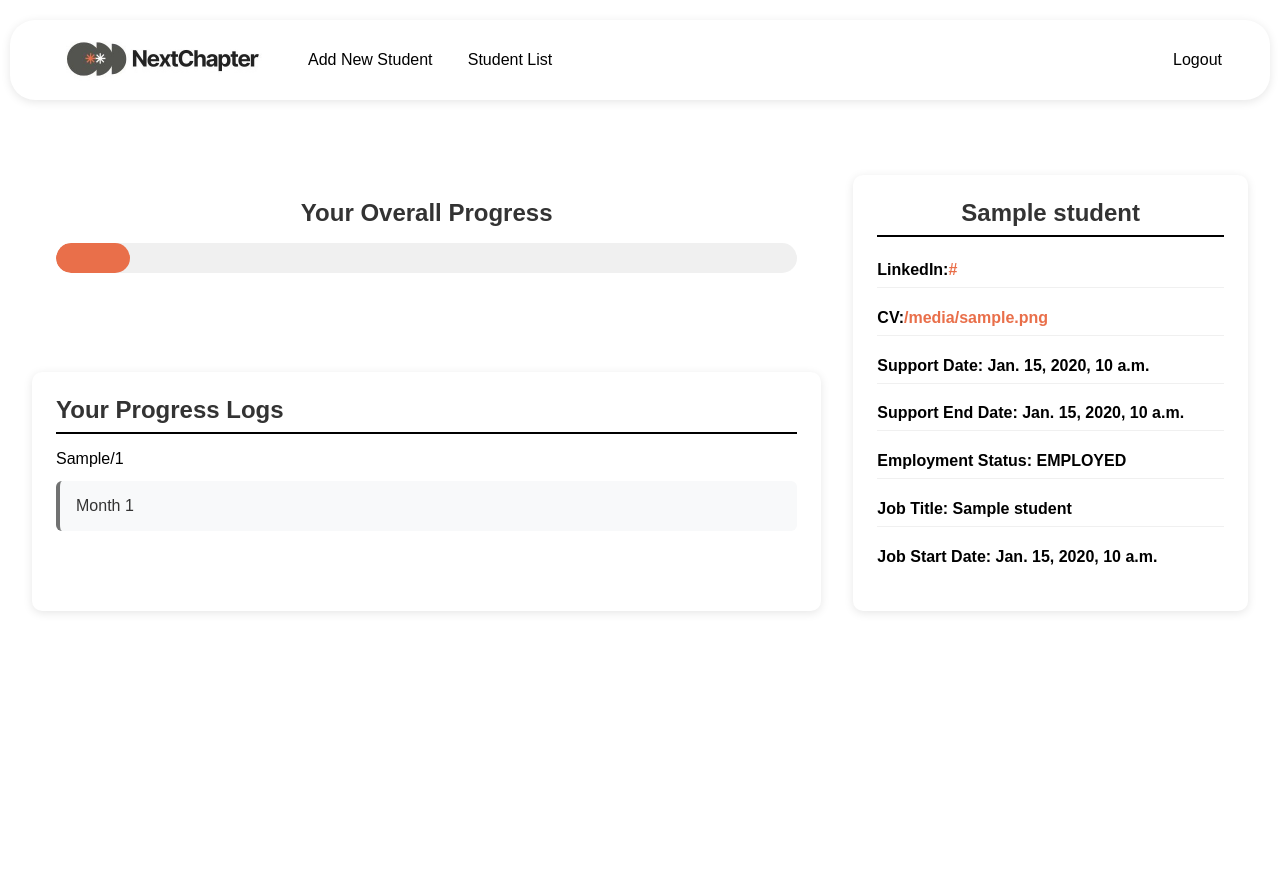
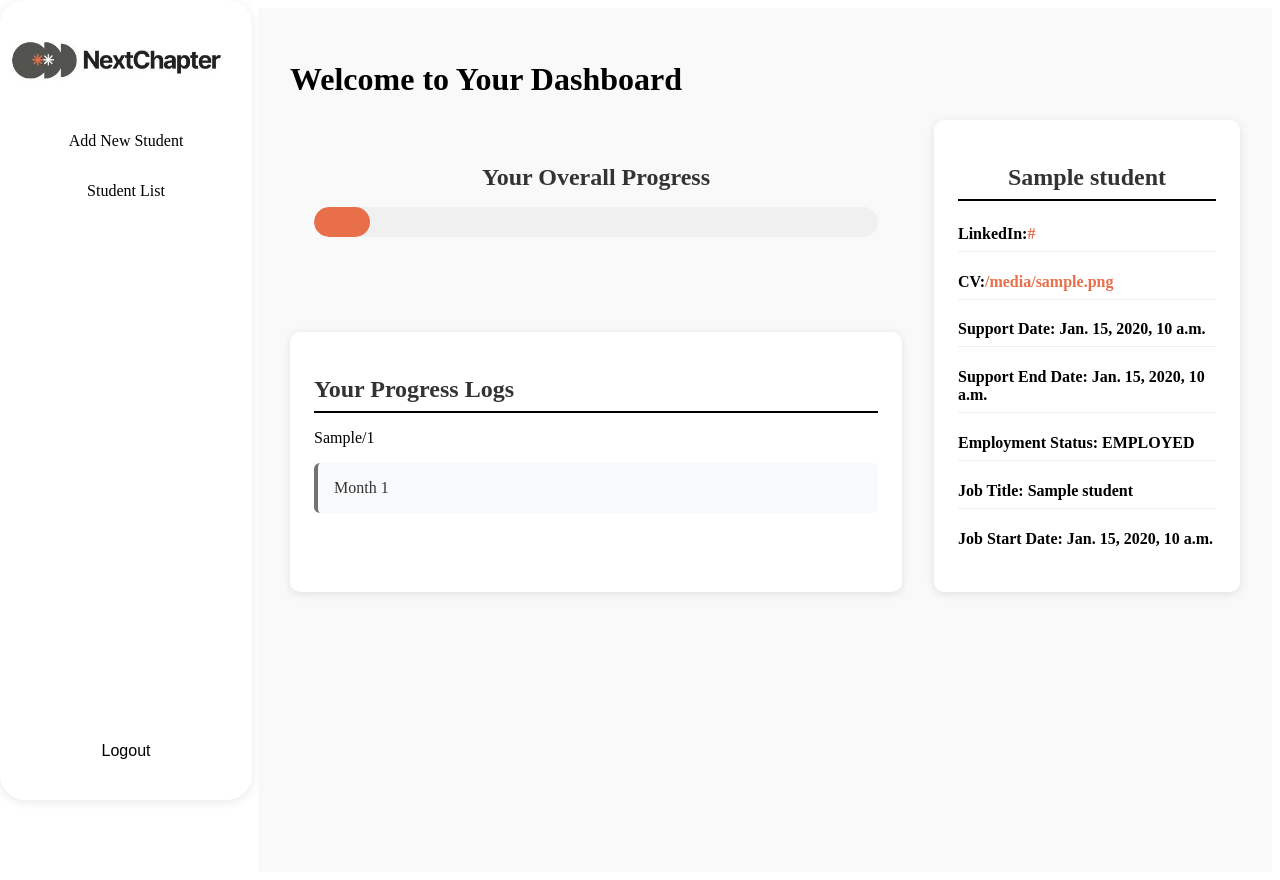
Before and after one commit to zahralmosawi/NextChapter, a Django app: template main_app/templates/student/dashboard.html in a window 1280 px wide. Before the commit the page ends 613 px from the top, so only its background shows below. Run offline with Django 5.2, Linux system fonts and the light colour scheme; the template is opened without the code that fills it: most values are stand-ins (such as "Sample title", 1, 10 or a date in 2020).

Commit message:
changed the base style

```diff
--- a/main_app/static/base.css
+++ b/main_app/static/base.css
@@ -1,80 +1,78 @@
-* {
-    margin: 0;
-    padding: 0;
-    box-sizing: border-box;
-}
-
-h1{
-    color: rgb(255, 255, 255);
-}
-
-body {
-    font-family: Arial, sans-serif;
-    padding-top: 80px;
-    background-color: #ffffff;
-}
-
 .header {
     position: fixed;
-    top: 20px;
-    left: 10px;
-    right: 10px;
-    background: rgb(255, 255, 255);
-    box-shadow: 0 2px 10px rgba(0,0,0,0.1);
-    padding: 1rem 2rem;
+    top: 0;
+    left: 0;
+    bottom: 0;
+    width: 220px;
+    background: #ffffff;
+    box-shadow: 0 2px 10px rgba(36, 36, 36, 0.1);
+    padding: 2rem 1rem;
     border-radius: 25px;
     display: flex;
-    justify-content: space-between;
+    flex-direction: column;
     align-items: center;
+    justify-content: flex-start;
     z-index: 1000;
-    height: 80px;
 }
 
 #logo {
-    height: 55px;
+    height: 60px;
     width: auto;
+    margin-bottom: 2rem;
     object-fit: contain;
     background: transparent;
     mix-blend-mode: multiply;
+    margin-left: -10px;
 }
 
 .header nav {
     display: flex;
-    gap: 0.2rem;
+    flex-direction: column;
+    gap: 1rem;
     align-items: center;
+    width: 100%;
 }
 
 .header nav a {
     text-decoration: none;
     color: #000000;
     padding: 0.5rem 1rem;
+    width: 100%;
+    text-align: center;
+    border-radius: 8px;
     transition: all 0.3s ease;
 }
 
 .header nav a:hover {
+    background: #f3f3f3;
     color: rgb(72, 70, 70);
 }
 
 .logout-form {
-    margin-left: auto;
+    margin-top: auto;
+    width: 100%;
+    text-align: center;
 }
 
 .logout-form button {
     background: transparent;
     border: none;
     padding: 0.5rem 1rem;
-    border-radius: 4px;
+    border-radius: 8px;
     cursor: pointer;
     font-size: 16px;
     color: #000000;
+    transition: all 0.3s ease;
 }
 
 .logout-form button:hover {
+    background: #f3f3f3;
     color: rgb(72, 70, 70);
 }
 
 .main-content {
-    margin-top: 10px;
+    margin-left: 250px;
     padding: 2rem;
-    min-height: calc(100vh - 100px);
+    min-height: 100vh;
+    background: #f9f9f9;
 }
```
